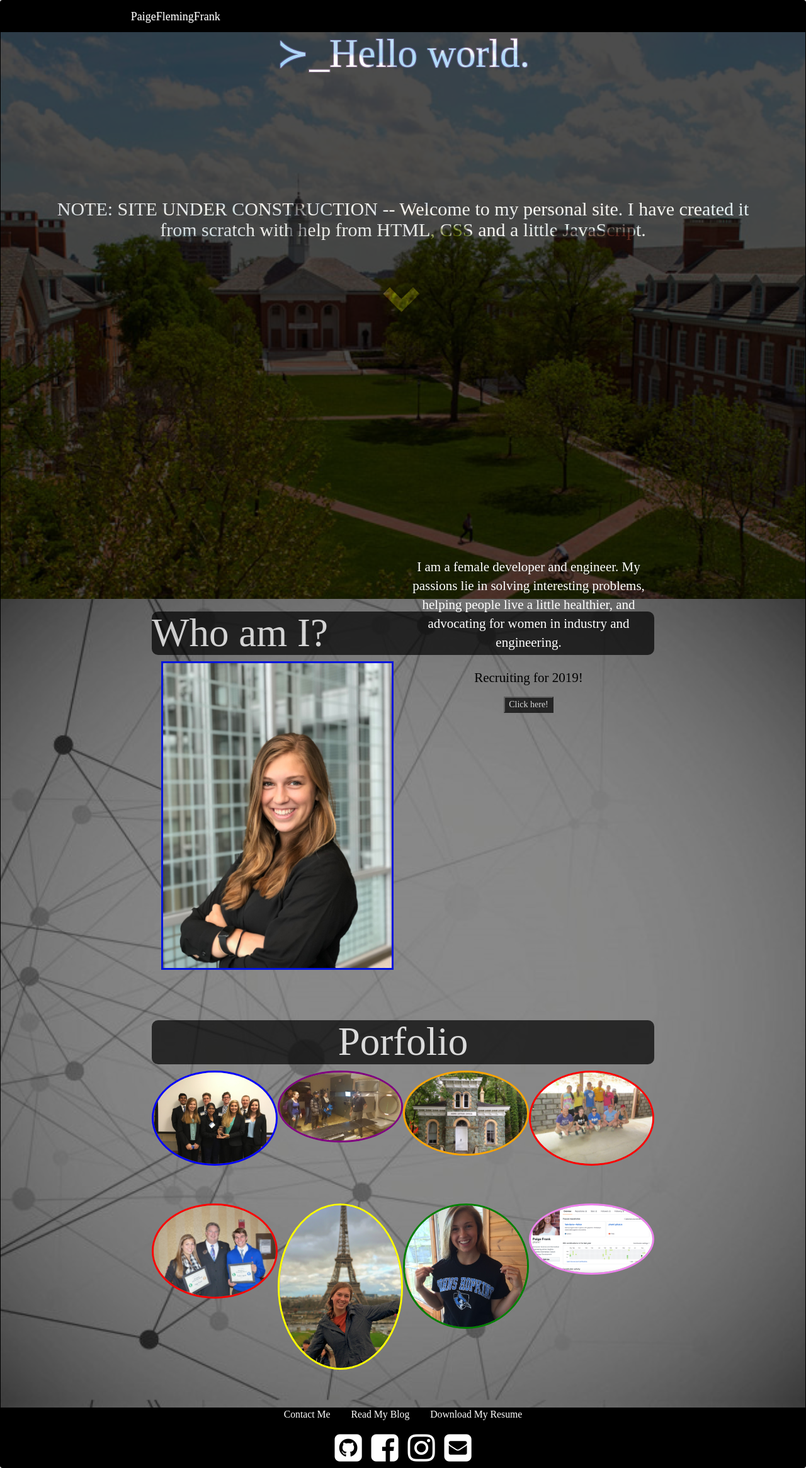
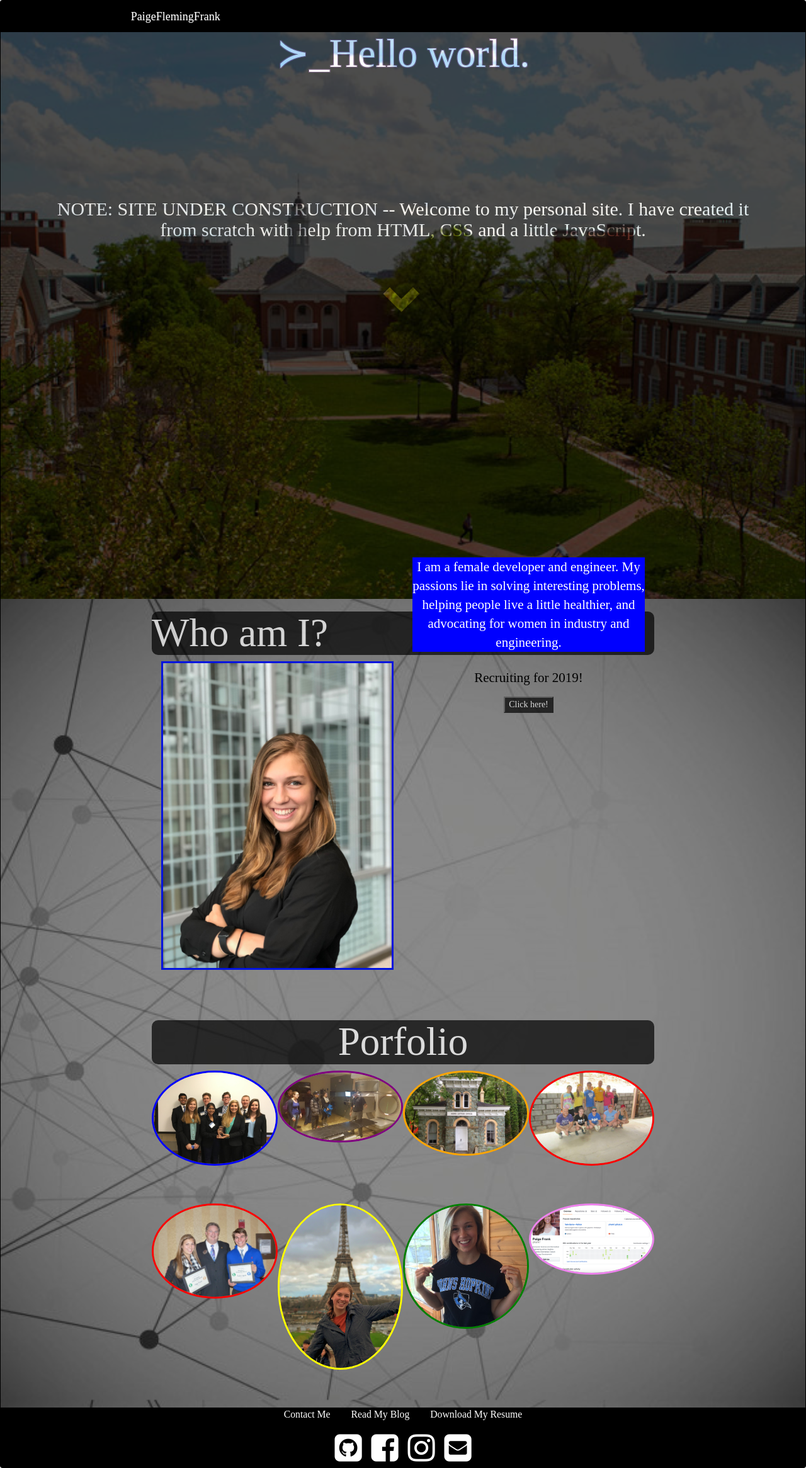
Before and after one commit to pfrank7/pfrank7.github.io, a Jekyll site: the page built from index.html, in a window 1280 px wide. Shown: the whole page at 63% size. Built offline with Jekyll 4.4.1, drawn with Linux system fonts in a browser that asks for light colours; nearby versions of some CDN libraries.

Commit message:
Update main.css

```diff
--- a/css/main.css
+++ b/css/main.css
@@ -41,26 +41,6 @@
   width: 100%;
   height:100%;
 }
-.me-cont img {
-    -webkit-transform: scaleX(-1);
-    transform: scaleX(-1);
-}
-.me-image {
-  display: block;
-  width: 100%;
-  height:100%;
-}
-
-.me-overlay {
-  position: absolute;
-  bottom: 100%;
-  left: 0;
-  right: 0;
-  top:0;
-  overflow: hidden;
-  width: 100%;
-  height: 100%;
-}
 .me-back {
   color:white;
   font-size:40px;
@@ -78,6 +58,7 @@
   position: absolute;
   bottom: 0;
   left: 0;
+  background-color: blue;
 }
 #letters {
     font-family: 'Times New Roman', Courier, Geogria;
```
